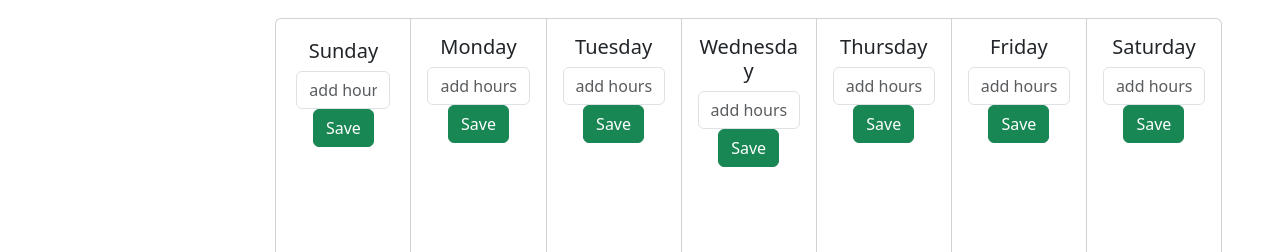
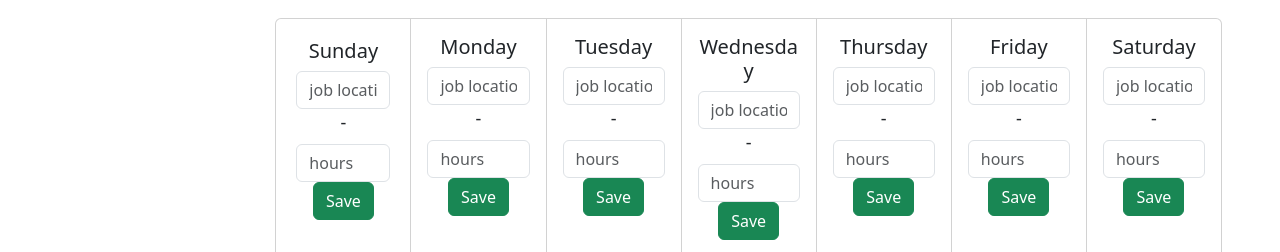
Before and after one commit to Paulke2/AFPproject, a React (Create React App) app in the folder Client/: page /Calendar in a window 1280 px wide. Shown: the part 192-444 px from the top of the page. Built offline with nearby package versions, Linux system fonts and the light colour scheme; no server answers.

Commit message:
fetchTimeCard is now in a separate file nadd added time form to week view

```diff
--- a/Client/src/Components/WeekLayout.js
+++ b/Client/src/Components/WeekLayout.js
@@ -17,11 +17,15 @@ const WeekLayout = (props) => {
   const [ThursdayString, setThursdayString]=useState("");
   const [FridayString, setFridayString]=useState("");
   const [SaturdayString, setSaturdayString]=useState("");
-  const [oldTimeCard, setOldTimeCard] = useState(props.currentTimeCard ?? {});
-  const [oldSelectedEmployee, setOldSelectedEmployee] = useState(props.currentEmployee ?? {});
+  const [SundayNumber, setSundayNumber]=useState();
+  const [MondayNumber, setMondayNumber]=useState();
+  const [TuesdayNumber, setTuesdayNumber]=useState();
+  const [WednesdayNumber, setWednesdayNumber]=useState();
+  const [ThursdayNumber, setThursdayNumber]=useState();
+  const [FridayNumber, setFridayNumber]=useState();
+  const [SaturdayNumber, setSaturdayNumber]=useState();
   const handleSave = async (event) => {
     event.preventDefault();
-    console.log("should we see this?");
     console.log(props.currentTimeCard);
     if(
       !props.currentTimeCard ||
@@ -53,8 +57,7 @@ const WeekLayout = (props) => {
       console.log("new card added", json);
 
       props.setCurrentTimeCard(timeCard);
-      setOldTimeCard(timeCard);
-      setOldSelectedEmployee(props.currentEmployee);
+
 
     }
     const updatedTimeCards = [...props.currentEmployee.timeCards, json ]
@@ -91,11 +94,22 @@ const WeekLayout = (props) => {
                     <Form.Control
                     style={{color:"black"}}
                         value={SundayString}
-                        placeholder="add hours"
+                        placeholder="job location"
                         onChange={(event) => {
                             setSundayString(event.target.value)
                         }}
                     />
+                     <Form.Group>
+                <Form.Label>-</Form.Label>
+                <Form.Control
+                    type="number"
+                    value={SundayNumber}
+                    placeholder="hours"
+                    onChange={(event) =>
+                        setSundayNumber(event.target.value)
+                    }
+                />
+            </Form.Group>
                    <Button variant="success" onClick={handleSave}>
             Save
           </Button>
@@ -112,11 +126,22 @@ const WeekLayout = (props) => {
                     <Form.Control
                     style={{color:"black"}}
                         value={MondayString}
-                        placeholder="add hours"
+                        placeholder="job location"
                         onChange={(event) => {
                             setMondayString(event.target.value)
                         }}
                     />
+                    <Form.Group>
+                <Form.Label>-</Form.Label>
+                <Form.Control
+                    type="number"
+                    value={MondayNumber}
+                    placeholder="hours"
+                    onChange={(event) =>
+                        setMondayNumber(event.target.value)
+                    }
+                />
+            </Form.Group>
                    <Button variant="success" onClick={handleSave}>
             Save
           </Button>
@@ -133,11 +158,22 @@ const WeekLayout = (props) => {
                     <Form.Control
                     style={{color:"black"}}
                         value={TuesdayString}
-                        placeholder="add hours"
+                        placeholder="job location"
                         onChange={(event) => {
                             setTuesdayString(event.target.value)
                         }}
                     />
+                    <Form.Group>
+                <Form.Label>-</Form.Label>
+                <Form.Control
+                    type="number"
+                    value={TuesdayNumber}
+                    placeholder="hours"
+                    onChange={(event) =>
+                        setTuesdayNumber(event.target.value)
+                    }
+                />
+            </Form.Group>
                    <Button variant="success" onClick={handleSave}>
             Save
           </Button>
@@ -154,11 +190,22 @@ const WeekLayout = (props) => {
                     <Form.Control
                     style={{color:"black"}}
                         value={WednesdayString}
-                        placeholder="add hours"
+                        placeholder="job location"
                         onChange={(event) => {
                             setWednesdayString(event.target.value)
                         }}
                     />
+                    <Form.Group>
+                <Form.Label>-</Form.Label>
+                <Form.Control
+                    type="number"
+                    value={WednesdayNumber}
+                    placeholder="hours"
+                    onChange={(event) =>
+                        setWednesdayNumber(event.target.value)
+                    }
+                />
+            </Form.Group>
                    <Button variant="success" onClick={handleSave}>
             Save
           </Button>
@@ -175,11 +222,22 @@ const WeekLayout = (props) => {
                     <Form.Control
                     style={{color:"black"}}
                         value={ThursdayString}
-                        placeholder="add hours"
+                        placeholder="job location"
                         onChange={(event) => {
                             setThursdayString(event.target.value)
                         }}
                     />
+                        <Form.Group>
+                <Form.Label>-</Form.Label>
+                <Form.Control
+                    type="number"
+                    value={ThursdayNumber}
+                    placeholder="hours"
+                    onChange={(event) =>
+                        setThursdayNumber(event.target.value)
+                    }
+                />
+            </Form.Group>
                    <Button variant="success" onClick={handleSave}>
             Save
           </Button>
@@ -197,11 +255,22 @@ const WeekLayout = (props) => {
                     <Form.Control
                     style={{color:"black"}}
                         value={FridayString}
-                        placeholder="add hours"
+                        placeholder="job location"
                         onChange={(event) => {
                             setFridayString(event.target.value)
                         }}
                     />
+                            <Form.Group>
+                <Form.Label>-</Form.Label>
+                <Form.Control
+                    type="number"
+                    value={FridayNumber}
+                    placeholder="hours"
+                    onChange={(event) =>
+                        setFridayNumber(event.target.value)
+                    }
+                />
+            </Form.Group>
                    <Button variant="success" onClick={handleSave}>
             Save
           </Button>
@@ -218,11 +287,22 @@ const WeekLayout = (props) => {
                     <Form.Control
                     style={{color:"black"}}
                         value={SaturdayString}
-                        placeholder="add hours"
+                        placeholder="job location"
                         onChange={(event) => {
                             setSaturdayString(event.target.value)
                         }}
                     />
+                     <Form.Group>
+                <Form.Label>-</Form.Label>
+                <Form.Control
+                    type="number"
+                    value={SaturdayNumber}
+                    placeholder="hours"
+                    onChange={(event) =>
+                        setSaturdayNumber(event.target.value)
+                    }
+                />
+            </Form.Group>
                    <Button variant="success" onClick={handleSave}>
             Save
           </Button>
--- /dev/null
+++ b/Client/src/functions/fetchTimeCard.js
@@ -0,0 +1,10 @@
+const fetchTimeCard = async (id) => {
+    const response = await fetch(`/timeCards/${id}`);
+
+    const json = await response.json();
+
+    if (response.ok) {
+      return(json);
+    }
+  };
+  export default fetchTimeCard;
--- a/Client/src/pages/Calendar.js
+++ b/Client/src/pages/Calendar.js
@@ -15,10 +15,12 @@ const moment = require("moment");
 import Badge from "react-bootstrap/Badge";
 import GetEmployees from "../Components/GetEmployees.js";
 import GetTime from "../Components/GetTime.js";
+import fetchTimeCard from "../functions/fetchTimeCard.js";
 const Calendar = () => {
   const [employees, setEmployees] = useState(null);
   const [currentEmployee, setCurrentEmployee] = useState(null);
   const [currentTimeCard, setCurrentTimeCard] = useState(null);
+  const [startOfDesiredWeek, setStartOfDesiredWeek] = useState(null);
   useEffect(() => {
     const fetchEmployees = async () => {
       const response = await fetch("/employees");
@@ -33,15 +35,6 @@ const Calendar = () => {
   }, []);
 
 
-   const fetchEmployees = async (id) => {
-      const response = await fetch(`/timeCards/${id}`);
-
-      const json = await response.json();
-
-      if (response.ok) {
-        return(json);
-      }
-    };
   const [dateToCheck, setDateToCheck] = useState(moment().format("L"));
   useEffect(() => {
 
@@ -49,7 +42,7 @@ const Calendar = () => {
     if (currentEmployee !== null && currentEmployee.timeCards.length > 0) {
       const checkTimeCards = async () => {
         const promises = currentEmployee.timeCards.map(async (timeCardId) => {
-          const timeCard = await fetchEmployees(timeCardId);
+          const timeCard = await fetchTimeCard(timeCardId);
           return timeCard;
         });
 
@@ -59,7 +52,7 @@ const Calendar = () => {
         for ( const timeCard of resolvedTimeCards) {
           if (timeCard.startOfWeek === startOfWeek.format("l").toString()) {
             setCurrentTimeCard(timeCard);
-
+           console.log(timeCard);
             break;
           }
         }
```
